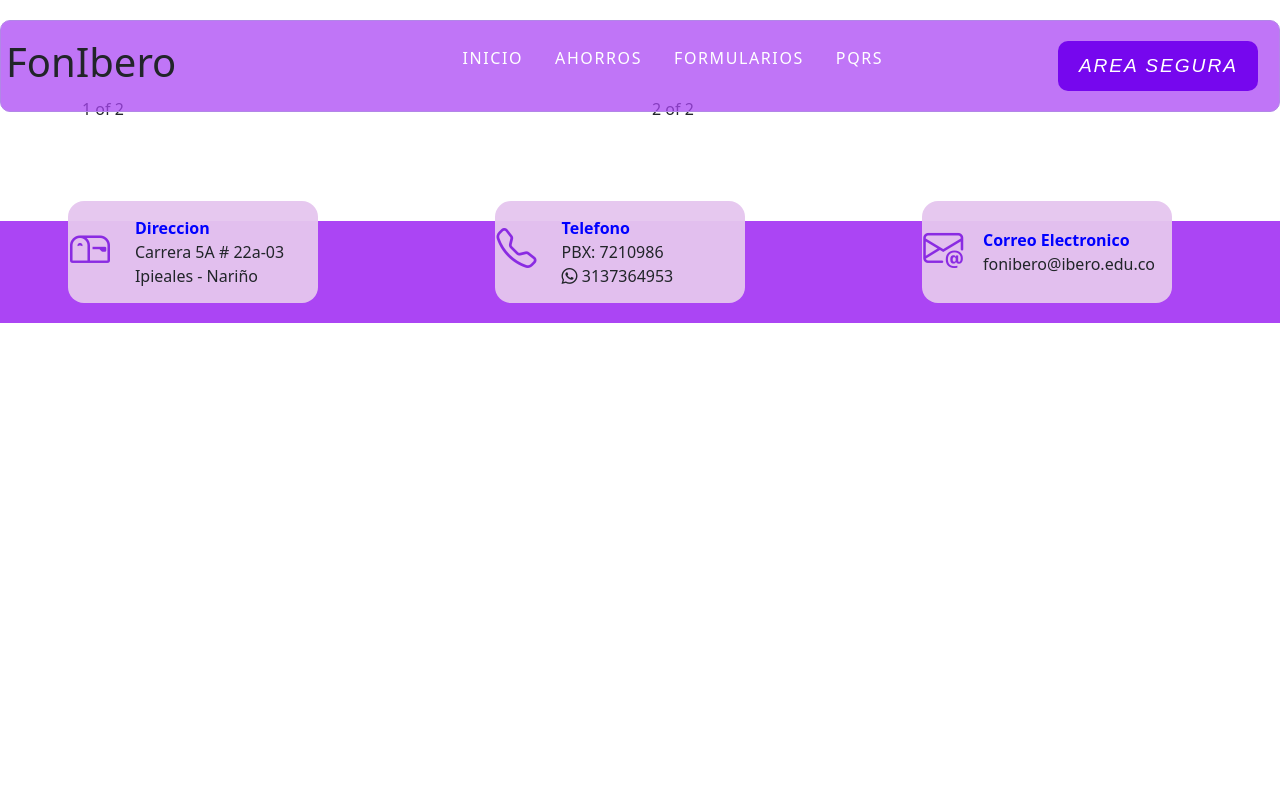
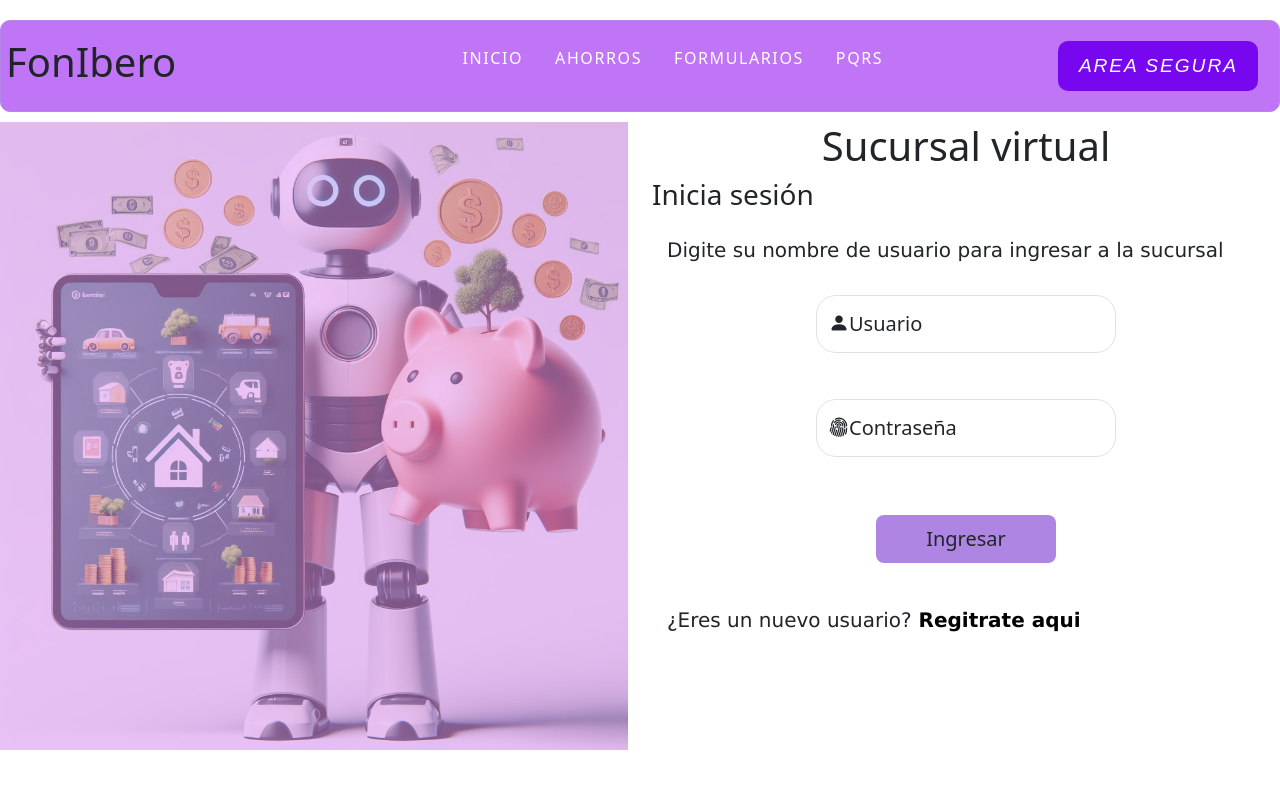
Before and after one commit to edalsare/fondo-empleados, a Next.js app: page /login in a window 1280 px wide. Shown: the top 800 px of the page. Built offline with nearby package versions, Linux system fonts and the light colour scheme.

Commit message:
creando pagina login

```diff
--- a/src/app/componets/header/Header.css
+++ b/src/app/componets/header/Header.css
@@ -36,7 +36,7 @@ li{
     position: relative;
     padding: 15px;
 }
-a{
+.ah{
     color: #fff;
     text-transform: uppercase;
     text-decoration: none;
@@ -46,7 +46,7 @@ a{
     position: relative;
 }
 
-a:hover{
+.ah:hover{
     width: 100%;
     left: 0;
     text-decoration:overline #450374;
--- a/src/app/componets/header/Header.tsx
+++ b/src/app/componets/header/Header.tsx
@@ -12,14 +12,14 @@ const Header = () =>{
                 </div>
                 <div className="Button">
                     <ul>
-                        <li><Link href="/">Inicio</Link></li>
-                        <li><Link href="/ahorros">Ahorros</Link></li>
-                        <li><Link href="">Formularios</Link></li>
-                        <li><Link href="/pqrs">PQRS</Link></li>
+                        <li><Link className="ah" href="/">Inicio</Link></li>
+                        <li><Link className="ah" href="/ahorros">Ahorros</Link></li>
+                        <li><Link className="ah" href="">Formularios</Link></li>
+                        <li><Link className="ah" href="/pqrs">PQRS</Link></li>
                     </ul>
                 </div>
                 <div>
-                    <button className="area-segura"><Link href="/login">Area Segura</Link></button>
+                    <button className="area-segura"><Link className="ah" href="/login">Area Segura</Link></button>
                 </div>
             </div>
         </div>
--- a/src/app/login/login.css
+++ b/src/app/login/login.css
@@ -0,0 +1,52 @@
+.container-login {
+  margin-top: 30px;
+}
+.figure {
+  background: rgba(188, 4, 224, 0.447);
+}
+
+.img-login {
+  opacity: 0.5;
+  border-radius: 0%;
+}
+
+.datos-login {
+  display: flex;
+  flex-direction: column;
+
+
+}
+
+.center-text {
+    display: flex;
+    justify-content: center;
+  align-items: center;
+}
+
+.m-element{
+    margin: 15px;
+}
+
+.t-zize{
+    font-size: 20px;
+    font-family:'Lucida Sans', 'Lucida Sans Regular', 'Lucida Grande', 'Lucida Sans Unicode', Geneva, Verdana, sans-serif;
+}
+
+.l-input{
+    width: 300px;
+    border-radius: 20px;
+}
+
+.btn-login{
+    width: 30%;
+    background: rgb(175, 133, 227);
+}
+.btn-login:hover{
+    background: rgb(146, 80, 226);
+}
+
+.a-login{
+    text-decoration: none;
+    color: black;
+    font-weight: bold;
+}
--- a/src/app/login/page.tsx
+++ b/src/app/login/page.tsx
@@ -1,18 +1,65 @@
-import React from "react"
+import React from "react";
+import Link from "next/link";
 import "./login.css";
 
-const Login = () =>{
-  return(
-    <div className="container">
+const Login = () => {
+  return (
+    <div className="container-login">
       <div className="row">
         <div className="col-img col">
-      1 of 2
+          <div className="figure">
+            <img
+              src="/img/login.jpeg"
+              className="img-login img-fluid"
+              alt="..."
+            />
+          </div>
         </div>
         <div className="col">
-      2 of 2
+          <div className="datos-login">
+            <div className="center-text">
+              <h1>Sucursal virtual</h1>
+            </div>
+            <div>
+              <h3 className="text-login">Inicia sesión</h3>
+            </div>
+            <div className="m-element t-zize">
+              Digite su nombre de usuario para ingresar a la sucursal
+            </div>
+            <div className="center-text m-element">
+              <div className="form-floating mb-3">
+                <input
+                  type="email"
+                  className="l-input form-control"
+                  id="floatingInput"
+                  placeholder="name@example.com"
+                />
+                <label form="floatingInput"><h5 className="bi bi-person-fill">Usuario</h5></label>
+              </div>
+            </div>
+            <div className="center-text m-element">
+            <div className="form-floating mb-3">
+                <input
+                  type="email"
+                  className="l-input form-control"
+                  id="floatingInput"
+                  placeholder="name@example.com"
+                />
+                <label form="floatingInput"><h5 className="bi bi-fingerprint">Contraseña</h5></label>
+              </div>
+            </div>
+            <div className="center-text m-element">
+            <button type="button" className="btn btn-login btn-lg">Ingresar</button>
+            </div>
+            <div className="m-element t-zize">
+              ¿Eres un nuevo usuario?
+              <Link className="a-login" href="/"> Regitrate aqui</Link>
+
+            </div>
+          </div>
         </div>
       </div>
     </div>
   );
-}
+};
 export default Login;
```
Also changed, not shown: public/img/login.jpeg (added). Lines whose indentation alone changed are shown as unchanged.
